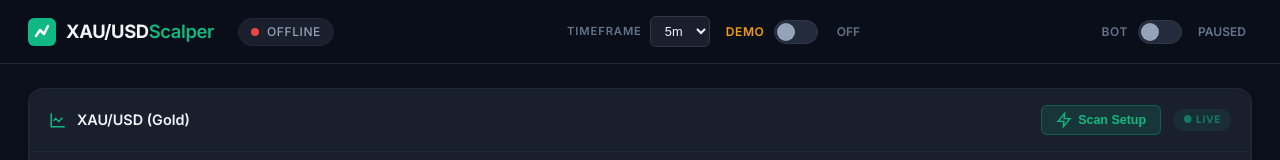
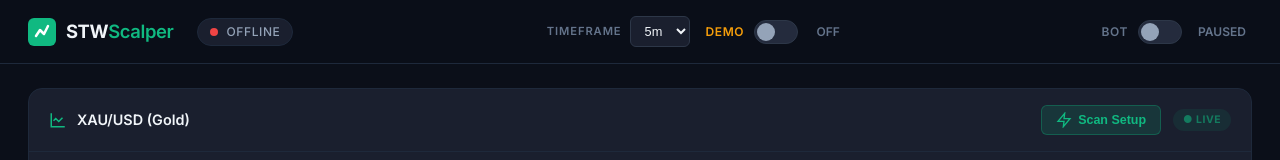
Before and after one commit to DUNAMIS-DEV/Option-bot, a plain HTML site: page frontend/index.html in a window 1280 px wide. Shown: the top 160 px of the page. Drawn offline with Linux system fonts and the light colour scheme; no server answers.

Commit message:
Change title and logo text from XAU/USD to STW

```diff
--- a/frontend/index.html
+++ b/frontend/index.html
@@ -3,7 +3,7 @@
 <head>
   <meta charset="UTF-8">
   <meta name="viewport" content="width=device-width, initial-scale=1.0">
-  <title>XAU/USD Scalper — AutoTrader Pro</title>
+  <title>STW Scalper- AutoTrader Pro</title>
   <link rel="stylesheet" href="style.css">
   <link rel="preconnect" href="https://fonts.googleapis.com">
   <link href="https://fonts.googleapis.com/css2?family=Inter:wght@300;400;500;600;700&family=JetBrains+Mono:wght@400;500;600&display=swap" rel="stylesheet">
@@ -16,7 +16,7 @@
           <rect width="28" height="28" rx="6" fill="#10b981"/>
           <path d="M8 18L12 12L16 16L20 8" stroke="white" stroke-width="2.5" stroke-linecap="round" stroke-linejoin="round"/>
         </svg>
-        <span class="logo-text">XAU/USD<span class="logo-pro">Scalper</span></span>
+        <span class="logo-text">STW<span class="logo-pro">Scalper</span></span>
       </div>
       <div class="connection-status" id="connectionStatus">
         <span class="status-dot" id="statusDot"></span>
```
